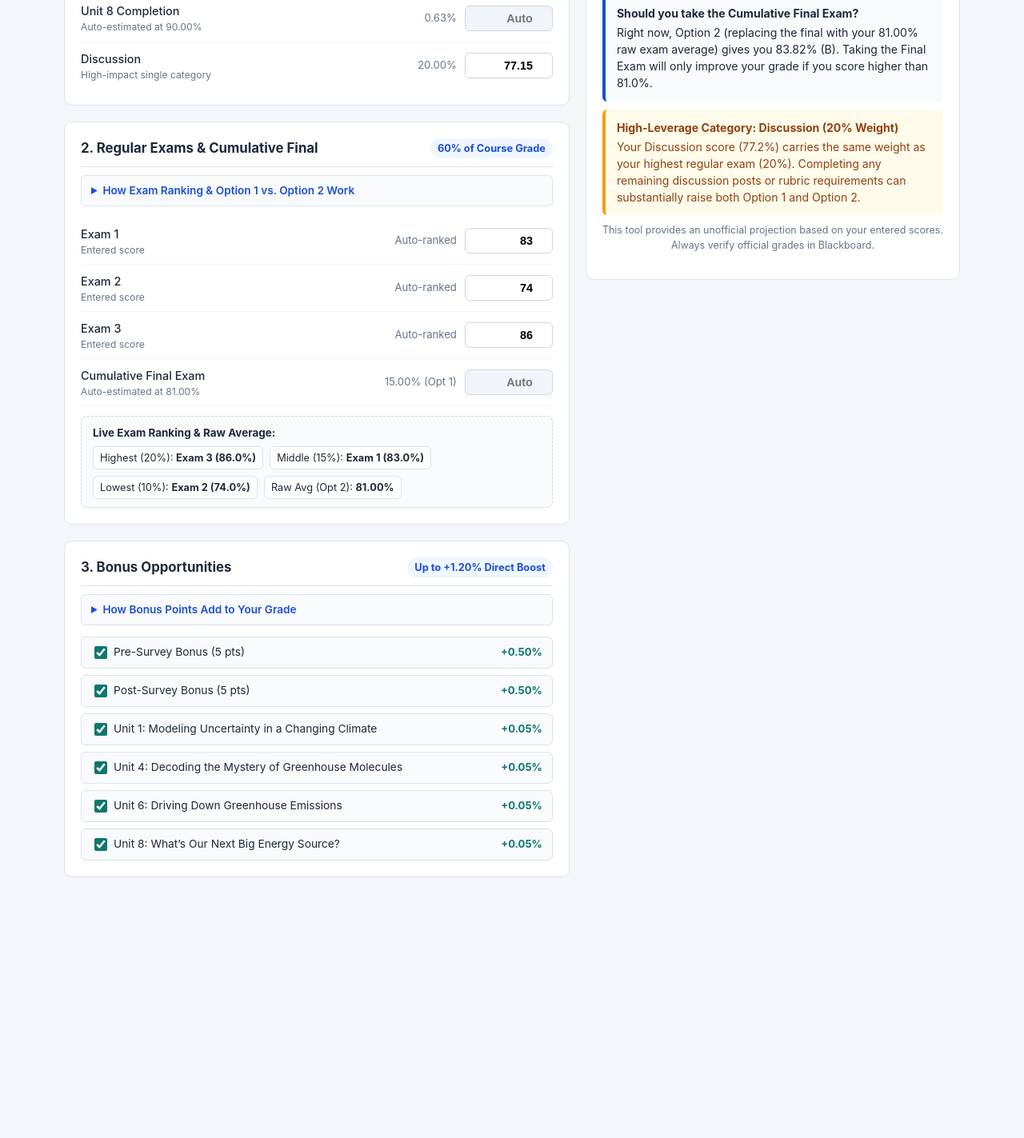
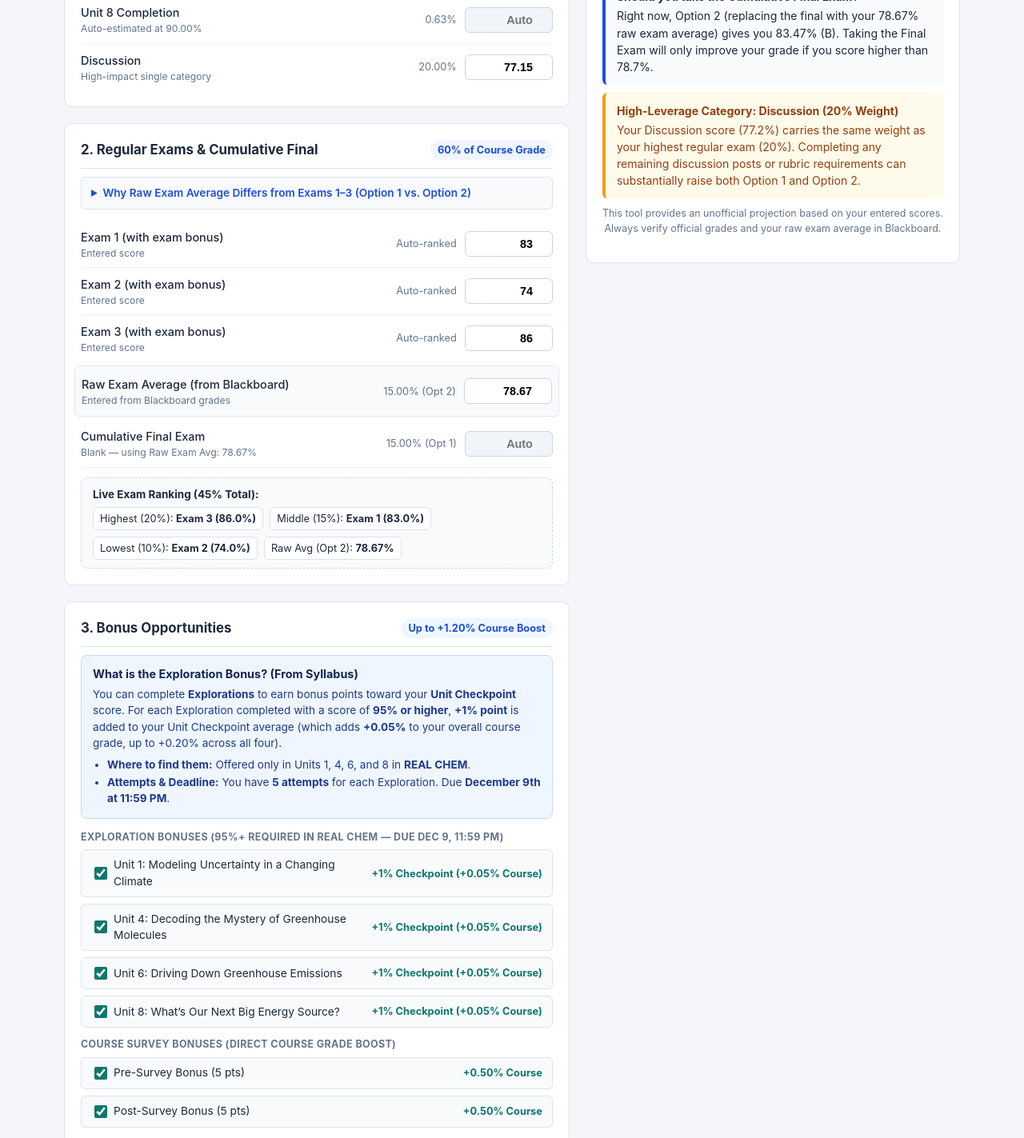
Before and after one commit to carpent-umbc/chem101-calculator, a plain HTML site: page index.html in a window 1280 px wide. Shown: the part 740-2163 px from the top of the page at 80% size. Before the commit the page ends 1877 px from the top, so only its background shows below. Drawn offline with Linux system fonts and the light colour scheme.

Commit message:
Enhance grading interface with exploration bonuses
Added syllabus box for exploration bonuses and updated exam labels.

```diff
--- a/index.html
+++ b/index.html
@@ -107,7 +107,7 @@
       background: #f8fafc;
       border: 1px solid var(--border);
       border-radius: 6px;
-      padding: 8px 12px;
+      padding: 9px 12px;
       margin-bottom: 14px;
       font-size: 0.85rem;
       color: #334155;
@@ -121,15 +121,44 @@
     details.descriptor p {
       margin: 8px 0 0 0;
     }
+    .syllabus-box {
+      background: var(--primary-soft);
+      border: 1px solid #bfdbfe;
+      border-radius: 8px;
+      padding: 12px 14px;
+      margin-bottom: 14px;
+      font-size: 0.85rem;
+      color: #1e3a8a;
+    }
+    .syllabus-box strong.box-title {
+      display: block;
+      font-size: 0.9rem;
+      margin-bottom: 4px;
+      color: #172554;
+    }
+    .syllabus-box ul {
+      margin: 6px 0 0 0;
+      padding-left: 18px;
+    }
+    .syllabus-box li {
+      margin-bottom: 2px;
+    }
     .row-item {
       display: grid;
-      grid-template-columns: 1fr 95px 110px;
+      grid-template-columns: 1fr 105px 110px;
       gap: 10px;
       align-items: center;
       padding: 8px 0;
       border-bottom: 1px solid #f1f5f9;
     }
     .row-item:last-child { border-bottom: none; }
+    .row-item.highlight-row {
+      background: #f8fafc;
+      margin: 4px -8px;
+      padding: 10px 8px;
+      border-radius: 6px;
+      border: 1px solid #e2e8f0;
+    }
     .item-label {
       font-size: 0.9rem;
       font-weight: 500;
@@ -140,7 +169,7 @@
       color: var(--muted);
     }
     .item-weight {
-      font-size: 0.82rem;
+      font-size: 0.8rem;
       color: var(--muted);
       text-align: right;
     }
@@ -183,6 +212,14 @@
       padding: 4px 8px;
       font-size: 0.8rem;
     }
+    .bonus-section-label {
+      font-size: 0.78rem;
+      font-weight: 700;
+      text-transform: uppercase;
+      letter-spacing: 0.03em;
+      color: var(--muted);
+      margin: 12px 0 6px 0;
+    }
     .bonus-grid {
       display: grid;
       grid-template-columns: 1fr;
@@ -198,12 +235,14 @@
       border-radius: 6px;
       font-size: 0.86rem;
       cursor: pointer;
+      gap: 10px;
     }
     .bonus-item input {
       width: 16px;
       height: 16px;
       margin-right: 8px;
       accent-color: var(--accent);
+      flex-shrink: 0;
     }
     .bonus-left {
       display: flex;
@@ -212,7 +251,9 @@
     .bonus-pts {
       font-weight: 700;
       color: var(--accent);
-      font-size: 0.82rem;
+      font-size: 0.8rem;
+      text-align: right;
+      white-space: nowrap;
     }
     .sticky-col {
       position: sticky;
@@ -365,7 +406,7 @@
         </div>
 
         <div class="row-item">
-          <div><span class="item-label">Unit 1–7 Checkpoint Avg</span><span class="item-sub">7 checkpoints combined</span></div>
+          <div><span class="item-label">Unit 1–7 Checkpoint Avg</span><span class="item-sub">7 checkpoints combined (before Exploration bonus)</span></div>
           <div class="item-weight">4.38%</div>
           <input type="number" id="cp1_7" min="0" max="100" step="0.01" oninput="recalc()" />
         </div>
@@ -405,27 +446,40 @@
           <span class="badge-weight">60% of Course Grade</span>
         </div>
         <details class="descriptor">
-          <summary>How Exam Ranking & Option 1 vs. Option 2 Work</summary>
+          <summary>Why Raw Exam Average Differs from Exams 1–3 (Option 1 vs. Option 2)</summary>
           <p>
-            Your 3 regular exams (45% total) are automatically sorted from highest to lowest: your <strong>highest exam counts 20%</strong>, your <strong>middle exam counts 15%</strong>, and your <strong>lowest exam counts 10%</strong>. For the remaining 15%, <strong>Option 1</strong> uses your Cumulative Final Exam score, whereas <strong>Option 2</strong> replaces the Final Exam with your raw unweighted average across Exams 1–3.
+            Your <strong>Exams 1–3</strong> (which include exam bonus points) are ranked from highest to lowest for 45% of your course grade: <strong>highest = 20%</strong>, <strong>middle = 15%</strong>, and <strong>lowest = 10%</strong>.
+          </p>
+          <p>
+            For the remaining 15%, <strong>Option 1</strong> uses your Cumulative Final Exam score, whereas <strong>Option 2</strong> uses your <strong>Raw Exam Average</strong> (the unweighted average of your raw exam scores <em>without</em> exam bonus points), which is listed directly in your <strong>Blackboard grades</strong>.
           </p>
         </details>
 
         <div class="row-item">
-          <div><span class="item-label">Exam 1</span><span class="item-sub" id="hint_ex1"></span></div>
+          <div><span class="item-label">Exam 1 (with exam bonus)</span><span class="item-sub" id="hint_ex1"></span></div>
           <div class="item-weight">Auto-ranked</div>
           <input type="number" id="exam1" min="0" max="100" step="0.01" placeholder="Auto" oninput="recalc()" />
         </div>
         <div class="row-item">
-          <div><span class="item-label">Exam 2</span><span class="item-sub" id="hint_ex2"></span></div>
+          <div><span class="item-label">Exam 2 (with exam bonus)</span><span class="item-sub" id="hint_ex2"></span></div>
           <div class="item-weight">Auto-ranked</div>
           <input type="number" id="exam2" min="0" max="100" step="0.01" placeholder="Auto" oninput="recalc()" />
         </div>
         <div class="row-item">
-          <div><span class="item-label">Exam 3</span><span class="item-sub" id="hint_ex3"></span></div>
+          <div><span class="item-label">Exam 3 (with exam bonus)</span><span class="item-sub" id="hint_ex3"></span></div>
           <div class="item-weight">Auto-ranked</div>
           <input type="number" id="exam3" min="0" max="100" step="0.01" placeholder="Auto" oninput="recalc()" />
         </div>
+
+        <div class="row-item highlight-row">
+          <div>
+            <span class="item-label">Raw Exam Average (from Blackboard)</span>
+            <span class="item-sub" id="hint_raw">Found in Blackboard grades (excludes exam bonus points)</span>
+          </div>
+          <div class="item-weight">15.00% (Opt 2)</div>
+          <input type="number" id="rawExamAvgInput" min="0" max="100" step="0.01" placeholder="Auto" oninput="recalc()" />
+        </div>
+
         <div class="row-item">
           <div><span class="item-label">Cumulative Final Exam</span><span class="item-sub" id="hint_final"></span></div>
           <div class="item-weight">15.00% (Opt 1)</div>
@@ -433,7 +487,7 @@
         </div>
 
         <div class="exam-rank-box">
-          <strong>Live Exam Ranking & Raw Average:</strong>
+          <strong>Live Exam Ranking (45% Total):</strong>
           <div class="rank-pills" id="rankPills"></div>
         </div>
       </div>
@@ -442,39 +496,47 @@
       <div class="card">
         <div class="card-header">
           <h2>3. Bonus Opportunities</h2>
-          <span class="badge-weight">Up to +1.20% Direct Boost</span>
+          <span class="badge-weight">Up to +1.20% Course Boost</span>
         </div>
-        <details class="descriptor">
-          <summary>How Bonus Points Add to Your Grade</summary>
-          <p>
-            Bonus items add directly onto your final course percentage in both Option 1 and Option 2. Completing the Pre-Survey or Post-Survey earns <strong>+0.50%</strong> each (5 pts × 10% weight), and each Unit Climate/Energy bonus earns <strong>+0.05%</strong> (1 pt × 5% weight).
-          </p>
-        </details>
 
+        <div class="syllabus-box">
+          <strong class="box-title">What is the Exploration Bonus? (From Syllabus)</strong>
+          You can complete <strong>Explorations</strong> to earn bonus points toward your <strong>Unit Checkpoint</strong> score. For each Exploration completed with a score of <strong>95% or higher</strong>, <strong>+1% point</strong> is added to your Unit Checkpoint average (which adds <strong>+0.05%</strong> to your overall course grade, up to +0.20% across all four).
+          <ul>
+            <li><strong>Where to find them:</strong> Offered only in Units 1, 4, 6, and 8 in <strong>REAL CHEM</strong>.</li>
+            <li><strong>Attempts & Deadline:</strong> You have <strong>5 attempts</strong> for each Exploration. Due <strong>December 9th at 11:59 PM</strong>.</li>
+          </ul>
+        </div>
+
+        <div class="bonus-section-label">Exploration Bonuses (95%+ Required in REAL CHEM — Due Dec 9, 11:59 PM)</div>
+        <div class="bonus-grid">
+          <label class="bonus-item">
+            <span class="bonus-left"><input type="checkbox" id="b_u1" onchange="recalc()" /> Unit 1: Modeling Uncertainty in a Changing Climate</span>
+            <span class="bonus-pts">+1% Checkpoint (+0.05% Course)</span>
+          </label>
+          <label class="bonus-item">
+            <span class="bonus-left"><input type="checkbox" id="b_u4" onchange="recalc()" /> Unit 4: Decoding the Mystery of Greenhouse Molecules</span>
+            <span class="bonus-pts">+1% Checkpoint (+0.05% Course)</span>
+          </label>
+          <label class="bonus-item">
+            <span class="bonus-left"><input type="checkbox" id="b_u6" onchange="recalc()" /> Unit 6: Driving Down Greenhouse Emissions</span>
+            <span class="bonus-pts">+1% Checkpoint (+0.05% Course)</span>
+          </label>
+          <label class="bonus-item">
+            <span class="bonus-left"><input type="checkbox" id="b_u8" onchange="recalc()" /> Unit 8: What’s Our Next Big Energy Source?</span>
+            <span class="bonus-pts">+1% Checkpoint (+0.05% Course)</span>
+          </label>
+        </div>
+
+        <div class="bonus-section-label">Course Survey Bonuses (Direct Course Grade Boost)</div>
         <div class="bonus-grid">
           <label class="bonus-item">
             <span class="bonus-left"><input type="checkbox" id="b_pre" onchange="recalc()" /> Pre-Survey Bonus (5 pts)</span>
-            <span class="bonus-pts">+0.50%</span>
+            <span class="bonus-pts">+0.50% Course</span>
           </label>
           <label class="bonus-item">
             <span class="bonus-left"><input type="checkbox" id="b_post" onchange="recalc()" /> Post-Survey Bonus (5 pts)</span>
-            <span class="bonus-pts">+0.50%</span>
-          </label>
-          <label class="bonus-item">
-            <span class="bonus-left"><input type="checkbox" id="b_u1" onchange="recalc()" /> Unit 1: Modeling Uncertainty in a Changing Climate</span>
-            <span class="bonus-pts">+0.05%</span>
-          </label>
-          <label class="bonus-item">
-            <span class="bonus-left"><input type="checkbox" id="b_u4" onchange="recalc()" /> Unit 4: Decoding the Mystery of Greenhouse Molecules</span>
-            <span class="bonus-pts">+0.05%</span>
-          </label>
-          <label class="bonus-item">
-            <span class="bonus-left"><input type="checkbox" id="b_u6" onchange="recalc()" /> Unit 6: Driving Down Greenhouse Emissions</span>
-            <span class="bonus-pts">+0.05%</span>
-          </label>
-          <label class="bonus-item">
-            <span class="bonus-left"><input type="checkbox" id="b_u8" onchange="recalc()" /> Unit 8: What’s Our Next Big Energy Source?</span>
-            <span class="bonus-pts">+0.05%</span>
+            <span class="bonus-pts">+0.50% Course</span>
           </label>
         </div>
       </div>
@@ -495,7 +557,7 @@
             <div class="opt-letter" id="opt1Letter">-</div>
           </div>
           <div class="option-box" id="boxOpt2">
-            <div class="opt-title">Option 2: Exam Avg</div>
+            <div class="opt-title">Option 2: Raw Exam Avg</div>
             <div class="opt-score" id="opt2Score">--%</div>
             <div class="opt-letter" id="opt2Letter">-</div>
           </div>
@@ -504,7 +566,7 @@
         <div class="breakdown-list">
           <div class="breakdown-row"><span>Coursework Contribution (40% max):</span><strong id="outCw">--</strong></div>
           <div class="breakdown-row"><span>Ranked Regular Exams (45% max):</span><strong id="outEx">--</strong></div>
-          <div class="breakdown-row"><span>Final Exam / Replacement (15% max):</span><strong id="outFin">--</strong></div>
+          <div class="breakdown-row"><span>Final Exam / Raw Avg (15% max):</span><strong id="outFin">--</strong></div>
           <div class="breakdown-row"><span>Total Bonus Points Earned:</span><strong id="outBonus" style="color:var(--accent)">--</strong></div>
         </div>
 
@@ -527,7 +589,7 @@
           <h2>Personalized Student Guidance</h2>
         </div>
         <div id="guidanceContainer"></div>
-        <p class="disclaimer">This tool provides an unofficial projection based on your entered scores. Always verify official grades in Blackboard.</p>
+        <p class="disclaimer">This tool provides an unofficial projection based on your entered scores. Always verify official grades and your raw exam average in Blackboard.</p>
       </div>
     </div>
   </div>
@@ -539,7 +601,9 @@
     cp1_7: 79.85, cp8: "",
     uc1_6: 90, uc7: "", uc8: "",
     discussion: 77.15,
-    exam1: 83, exam2: 74, exam3: 86, finalExam: "",
+    exam1: 83, exam2: 74, exam3: 86,
+    rawExamAvgInput: 78.67,
+    finalExam: "",
     b_pre: true, b_post: true, b_u1: true, b_u4: true, b_u6: true, b_u8: true
   };
 
@@ -558,17 +622,18 @@
     return "F";
   }
 
-  function resolveField(id, fallback, hintId) {
+  function resolveField(id, fallback, hintId, autoPrefix = "Auto-estimated at") {
     const el = document.getElementById(id);
     const hintEl = document.getElementById(hintId);
     const val = getNum(id);
     if (val === null) {
       el.classList.add("is-auto");
-      if (hintEl) hintEl.textContent = `Auto-estimated at ${fallback.toFixed(2)}%`;
+      if (hintEl) hintEl.textContent = `${autoPrefix} ${fallback.toFixed(2)}%`;
       return fallback;
     } else {
       el.classList.remove("is-auto");
-      if (hintEl) hintEl.textContent = "Entered score";
+      if (hintEl && id !== "rawExamAvgInput") hintEl.textContent = "Entered score";
+      if (hintEl && id === "rawExamAvgInput") hintEl.textContent = "Entered from Blackboard grades";
       return val;
     }
   }
@@ -588,6 +653,20 @@
     const uc8 = resolveField("uc8", uc1_6, "hint_uc8");
 
     const disc = getNum("discussion") ?? 0;
+
+    // Exploration Bonus: +1% to Unit Checkpoint average per Exploration (95%+) -> +0.05% course grade each
+    const explorationCount =
+      (document.getElementById("b_u1").checked ? 1 : 0) +
+      (document.getElementById("b_u4").checked ? 1 : 0) +
+      (document.getElementById("b_u6").checked ? 1 : 0) +
+      (document.getElementById("b_u8").checked ? 1 : 0);
+
+    const explorationCourseBonus = explorationCount * 0.05;
+    const surveyCourseBonus =
+      (document.getElementById("b_pre").checked ? 0.50 : 0) +
+      (document.getElementById("b_post").checked ? 0.50 : 0);
+
+    const bonusPts = explorationCourseBonus + surveyCourseBonus;
 
     const cwWeighted =
       m1_18 * (18 / 210) +
@@ -619,17 +698,15 @@
       sortedExams[1].score * 0.15 +
       sortedExams[2].score * 0.10;
 
-    const rawExamAvg = (e1 + e2 + e3) / 3;
-    const finalScore = resolveField("finalExam", rawExamAvg, "hint_final");
+    const calcExamAvg = (e1 + e2 + e3) / 3;
+    const rawExamAvg = resolveField(
+      "rawExamAvgInput",
+      calcExamAvg,
+      "hint_raw",
+      "Blank — using Exams 1–3 avg:"
+    );
 
-    // Bonus
-    const bonusPts =
-      (document.getElementById("b_pre").checked ? 0.50 : 0) +
-      (document.getElementById("b_post").checked ? 0.50 : 0) +
-      (document.getElementById("b_u1").checked ? 0.05 : 0) +
-      (document.getElementById("b_u4").checked ? 0.05 : 0) +
-      (document.getElementById("b_u6").checked ? 0.05 : 0) +
-      (document.getElementById("b_u8").checked ? 0.05 : 0);
+    const finalScore = resolveField("finalExam", rawExamAvg, "hint_final", "Blank — using Raw Exam Avg:");
 
     // Options
     const opt1 = cwWeighted + rankedExamPts + finalScore * 0.15 + bonusPts;
@@ -655,7 +732,7 @@
     document.getElementById("outCw").textContent = `${cwWeighted.toFixed(2)} / 40.00%`;
     document.getElementById("outEx").textContent = `${rankedExamPts.toFixed(2)} / 45.00%`;
     document.getElementById("outFin").textContent = `${(finalScore * 0.15).toFixed(2)}% (Opt 1) | ${(rawExamAvg * 0.15).toFixed(2)}% (Opt 2)`;
-    document.getElementById("outBonus").textContent = `+${bonusPts.toFixed(2)}%`;
+    document.getElementById("outBonus").textContent = `+${bonusPts.toFixed(2)}% (+${explorationCount}% Checkpoint avg)`;
 
     // Target Solver
     const target = parseFloat(document.getElementById("targetGrade").value);
@@ -668,7 +745,7 @@
     } else if (neededFinal <= 0) {
       targetEl.innerHTML = `You have already locked in at least <strong>${target}%</strong> regardless of your Final Exam score.`;
     } else if (neededFinal > 100) {
-      targetEl.innerHTML = `Reaching <strong>${target}%</strong> via Option 1 requires <strong>${neededFinal.toFixed(1)}%</strong> on the Final (above 100%). Focus on maximizing remaining coursework and bonus points.`;
+      targetEl.innerHTML = `Reaching <strong>${target}%</strong> via Option 1 requires <strong>${neededFinal.toFixed(1)}%</strong> on the Final (above 100%). Focus on maximizing remaining coursework and Exploration bonuses.`;
     } else {
       targetEl.innerHTML = `You need at least <strong>${neededFinal.toFixed(1)}%</strong> on the Cumulative Final Exam (Option 1) to finish with <strong>${target}%</strong>.`;
     }
@@ -676,6 +753,15 @@
     // Guidance Engine
     const tips = [];
     const finalEntered = getNum("finalExam") !== null;
+    const rawEntered = getNum("rawExamAvgInput") !== null;
+
+    if (!rawEntered) {
+      tips.push({
+        type: "warn",
+        title: "Enter Your Raw Exam Average from Blackboard",
+        body: "Because Exams 1–3 include exam bonus points, look up your official Raw Exam Average in your Blackboard grades and enter it above for an accurate Option 2 estimate."
+      });
+    }
 
     if (!finalEntered) {
       tips.push({
@@ -687,15 +773,24 @@
       tips.push({
         type: "info",
         title: "Option 1 Boosts Your Grade",
-        body: `Your Final Exam score (${finalScore.toFixed(1)}%) beats your regular exam average (${rawExamAvg.toFixed(2)}%), lifting your overall grade by +${(opt1 - opt2).toFixed(2)}%.`
+        body: `Your Final Exam score (${finalScore.toFixed(1)}%) beats your raw exam average (${rawExamAvg.toFixed(2)}%), lifting your overall grade by +${(opt1 - opt2).toFixed(2)}%.`
       });
     }
 
-    if (bonusPts < 1.20) {
+    if (explorationCount < 4) {
+      const remainingExp = 4 - explorationCount;
       tips.push({
         type: "warn",
-        title: `Unclaimed Bonus Points (+${(1.20 - bonusPts).toFixed(2)}% Available)`,
-        body: "You still have unchecked survey or unit climate/energy bonus items. Because bonus points add directly to your final percentage, completing them is the easiest way to cross a letter-grade boundary."
+        title: `${remainingExp} Exploration Bonus${remainingExp > 1 ? "es" : ""} Remaining (Due Dec 9, 11:59 PM)`,
+        body: `You have up to 5 attempts per Exploration in REAL CHEM (Units 1, 4, 6, and 8). Scoring 95% or higher on each remaining Exploration adds +1% to your Unit Checkpoint average (+${(remainingExp * 0.05).toFixed(2)}% to your overall course grade).`
+      });
+    }
+
+    if (surveyCourseBonus < 1.00) {
+      tips.push({
+        type: "warn",
+        title: `Unclaimed Survey Bonus (+${(1.00 - surveyCourseBonus).toFixed(2)}% Available)`,
+        body: "Completing the Pre-Survey and Post-Survey adds +0.50% each directly onto your final course grade."
       });
     }
 
@@ -723,13 +818,13 @@
       const el = document.getElementById(k);
       state[k] = el.type === "checkbox" ? el.checked : el.value;
     });
-    try { localStorage.setItem("chem101_calc_v1", JSON.stringify(state)); } catch (e) {}
+    try { localStorage.setItem("chem101_calc_v3", JSON.stringify(state)); } catch (e) {}
   }
 
   function loadState() {
     let state = DEFAULTS;
     try {
-      const saved = localStorage.getItem("chem101_calc_v1");
+      const saved = localStorage.getItem("chem101_calc_v3");
       if (saved) state = { ...DEFAULTS, ...JSON.parse(saved) };
     } catch (e) {}
 
@@ -742,7 +837,7 @@
   }
 
   function resetDefaults() {
-    try { localStorage.removeItem("chem101_calc_v1"); } catch (e) {}
+    try { localStorage.removeItem("chem101_calc_v3"); } catch (e) {}
     loadState();
   }
 
```
